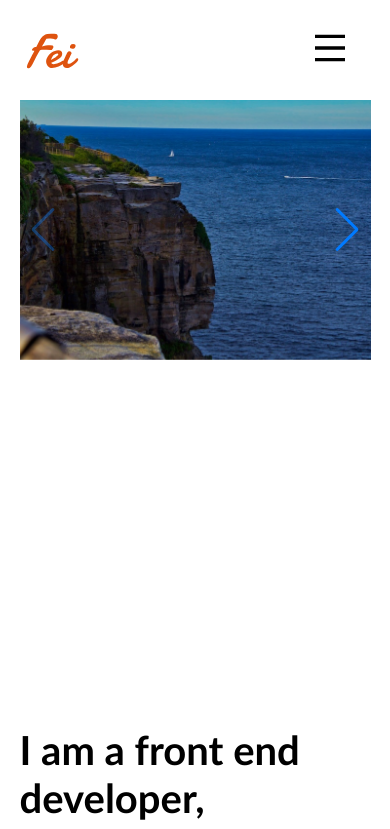
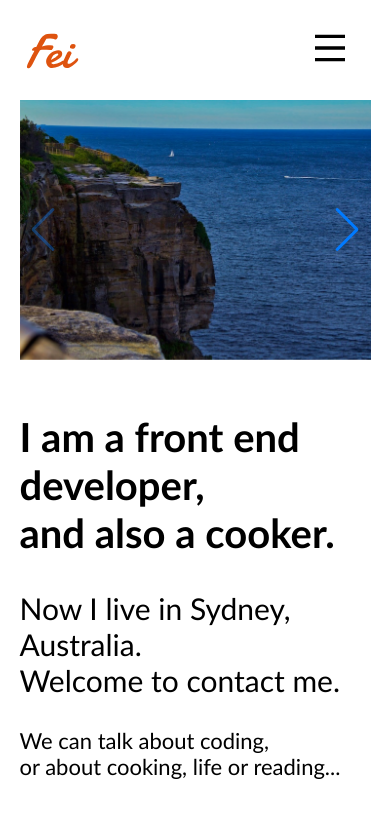
Before and after one commit to coding-cooking/next_blog, a Next.js app: page / in a window 390 px wide. Shown: the top 829 px of the page. Built offline with nearby package versions, Linux system fonts and the light colour scheme.

Commit message:
optimize the mobile style

```diff
--- a/src/components/ImageSlider/ImageSlider.module.scss
+++ b/src/components/ImageSlider/ImageSlider.module.scss
@@ -1,13 +1,11 @@
 .container {
     width: 100%;
     height: auto;
-
 
     .swiper{
         width: 100%;
         height: auto;
         display: flex;
-
 
          @media only screen and (max-width: 767px) {
             max-width: 100vw;
--- a/src/styles/Main.module.scss
+++ b/src/styles/Main.module.scss
@@ -1,10 +1,10 @@
 .container {
     max-width: 100vw;
-    min-height: calc(100vh - 100px);
+    // min-height: calc(100vh - 100px);
 
     @media only screen and (max-width: 767px) {
-            max-width: 100vw;
-            // min-height: 100vh;
+        max-width: 100vw;
+        // min-height: 100vh;
         }
 
     .pageWrapper {
@@ -12,44 +12,44 @@
         padding: 100px 40px 0 40px;
         display: flex;
         flex-direction: row;
-        gap: 40px;
+        gap: 160px;
         width: calc(100vw - 80px);
         height: calc(100vh - 200px);
 
         @media only screen and (max-width: 767px) {
             width: 100vw;
-            height: 130vh;//need to fix it tommorow
+            height: 100%;
             padding: 0;
             display: flex;
             flex-direction: column;
+            gap: 20px;
         }
 
         .imageContainer {
-            position: relative;
+            // position: relative;
             width: 50vw;
             // height: calc(100vh - 200px);
             // background-color: aquamarine;
             @media only screen and (max-width: 767px) {
                 width: 90vw;
-                height: 100vh;
+                height: 100%;
                 padding: 0;
                 margin-left: auto;
                 margin-right: auto;
             }
-
         }
 
         .contentContainer {
-            position: relative;
+            // position: relative;
             width: 36vw;
             font-family:  'Gill Sans', 'Gill Sans MT', Calibri, 'Trebuchet MS', sans-serif;
             color: rgb(0, 0, 0, 1);
             @media only screen and (max-width: 767px) {
                 width: 90vw;
+                height: 100%;
                 margin-left: auto;
                 margin-right: auto;
             }
-
 
             .title{
                 font-size: 40px;
```
